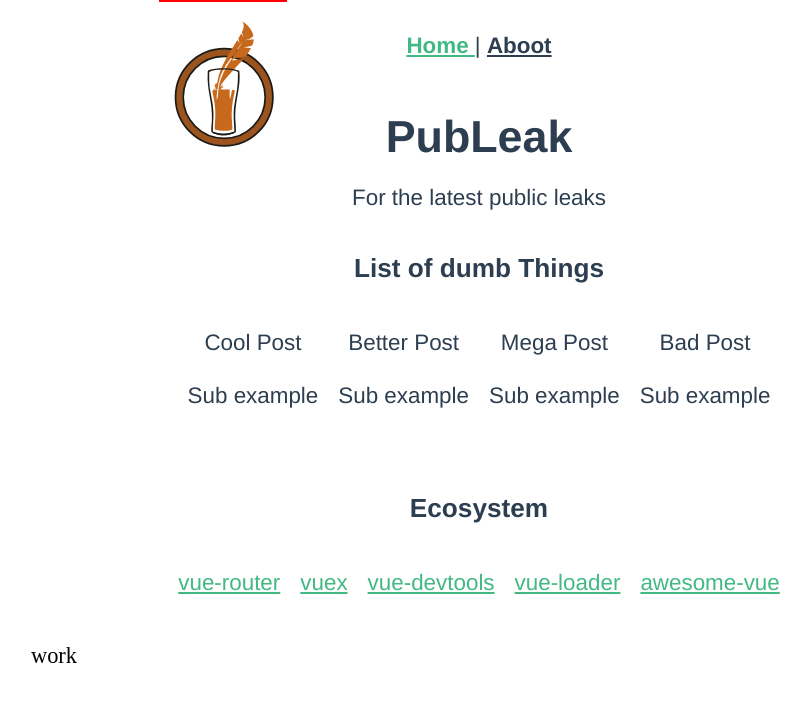
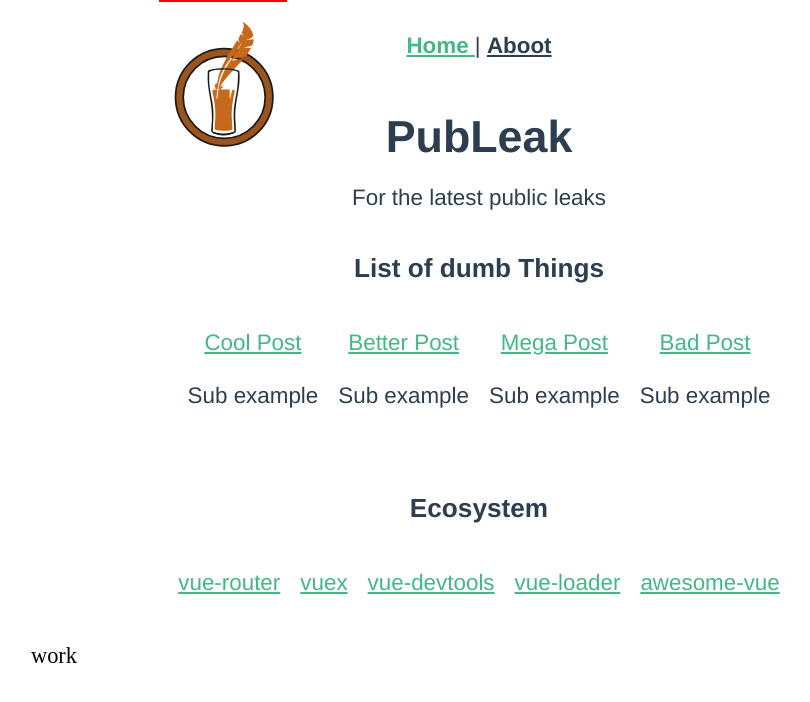
Before and after one commit to farinhote/publeak, a Vue app: page /#/ in a window 1280 px wide. Shown: the top 702 px of the page, without its empty margins (161-971 px from the left). Built offline with nearby package versions, Linux system fonts and the light colour scheme.

Commit message:
Created a dynamic routing solution

```diff
--- a/src/components/HelloWorld.vue
+++ b/src/components/HelloWorld.vue
@@ -11,10 +11,10 @@
         :key="post.title"
         class="article"
       >
-        <div
-          @click="openArticle(post)"
-        >
-          {{ post.title }}
+        <div>
+          <router-link :to="`/article/${post.id}`">
+            {{ post.title }}
+          </router-link>
           <p>{{ post.subtitle }}</p>
         </div>
       </li>
@@ -79,13 +79,6 @@ export default {
   created() {
     this.$store.dispatch('fetchPosts');
   },
-
-  methods: {
-    openArticle(post) {
-      // eslint-disable-next-line no-alert
-      alert(post.id);
-    },
-  },
 };
 </script>
 
--- a/src/router/index.js
+++ b/src/router/index.js
@@ -1,6 +1,8 @@
 import Vue from 'vue';
 import VueRouter from 'vue-router';
 import Home from '../views/Home.vue';
+import About from '../views/About.vue';
+import Article from '../views/Article.vue';
 
 Vue.use(VueRouter);
 
@@ -11,12 +13,14 @@ const routes = [
     component: Home,
   },
   {
+    path: '/article/:id',
+    name: 'article',
+    component: Article,
+  },
+  {
     path: '/about',
     name: 'about',
-    // route level code-splitting
-    // this generates a separate chunk (about.[hash].js) for this route
-    // which is lazy-loaded when the route is visited.
-    component: () => import(/* webpackChunkName: "about" */ '../views/About.vue'),
+    component: About,
   },
 ];
 
--- /dev/null
+++ b/src/views/Article.vue
@@ -0,0 +1,21 @@
+<template>
+  <div class="home">
+    <img
+      id="logo"
+      alt="PubLeak logo"
+      src="../assets/logo.svg"
+    >
+    <HelloWorld msg="Banana" />
+  </div>
+</template>
+
+<script>
+import HelloWorld from '../components/HelloWorld.vue';
+
+export default {
+  name: 'Home',
+  components: {
+    HelloWorld,
+  },
+};
+</script>
```
